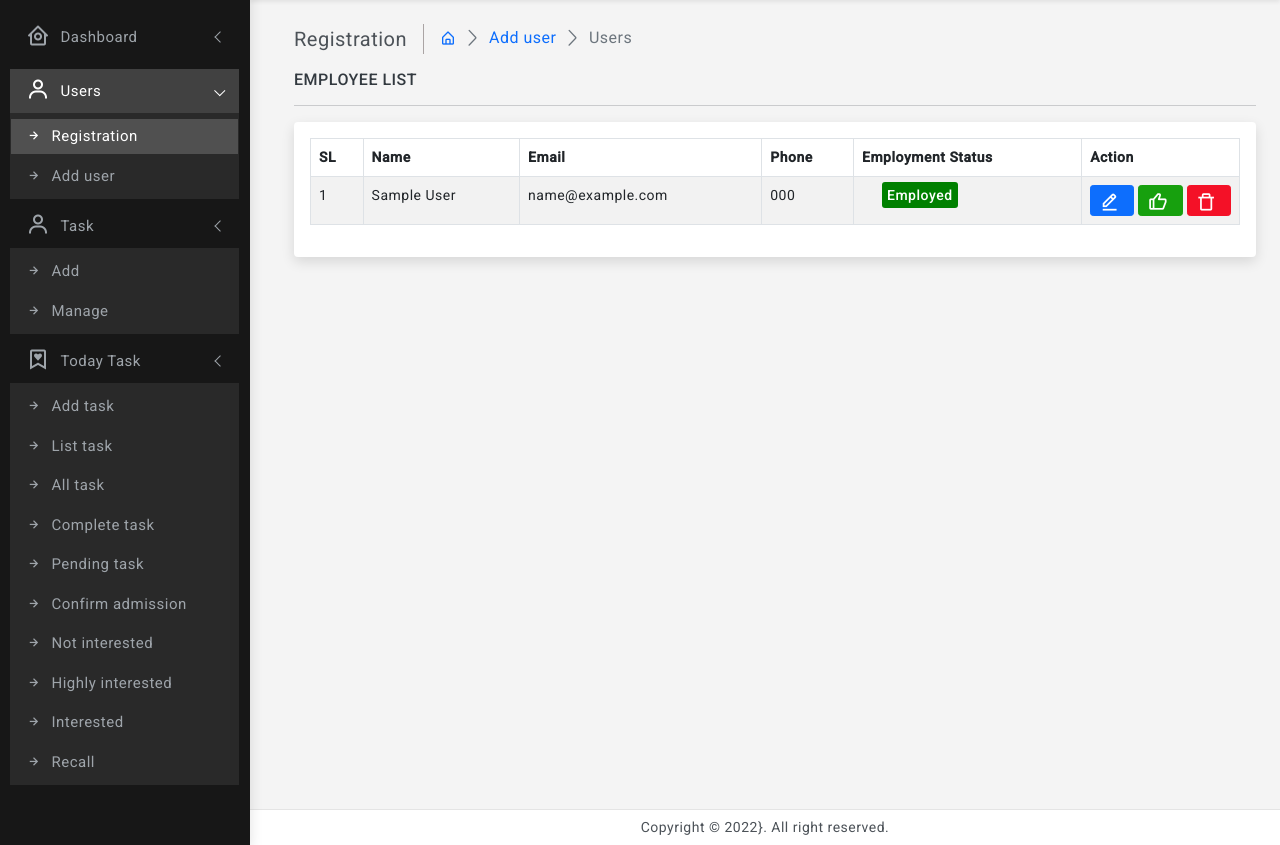
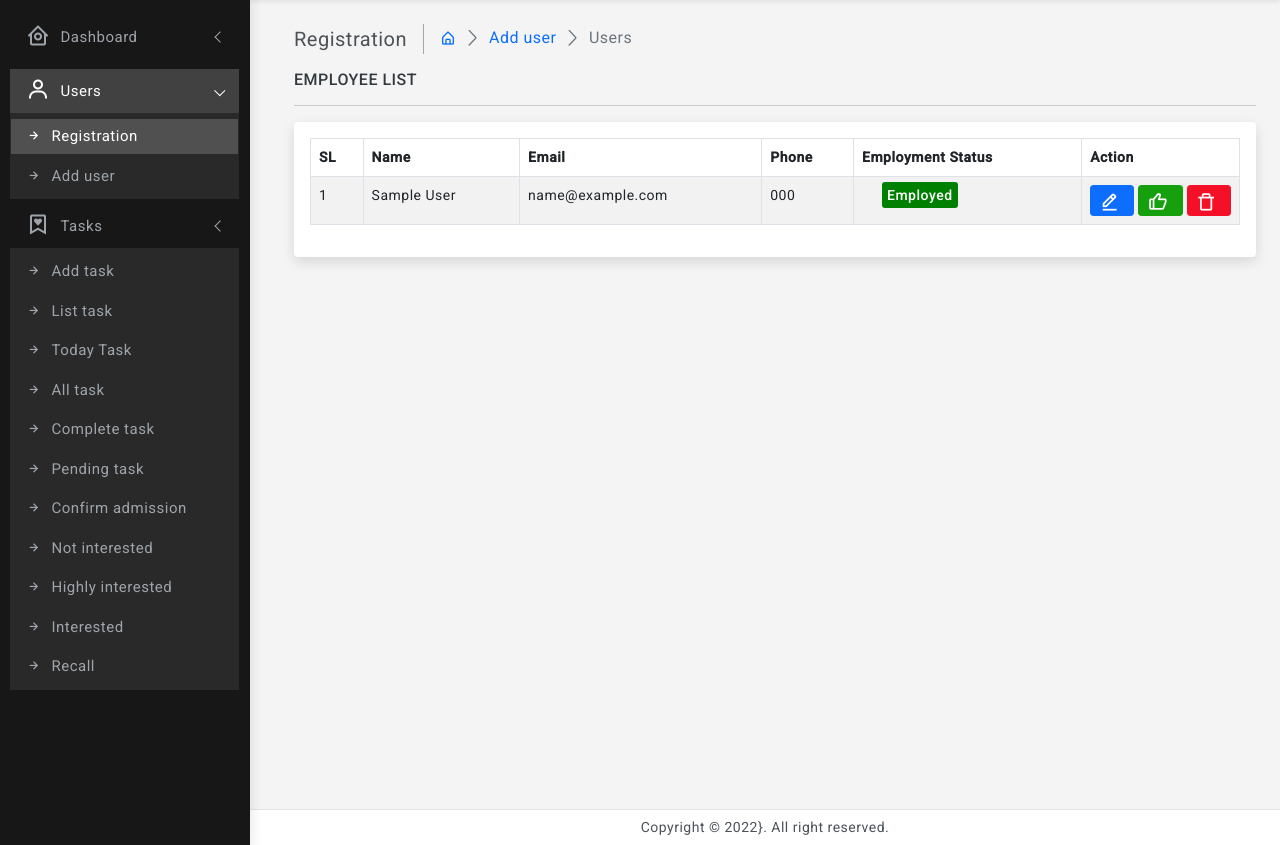
Before and after one commit to webcoderit/taskManagement, a Laravel app: page /admin/register in a window 1280 px wide. Shown: the part 60-905 px from the top of the page. Run offline with Laravel 8, Linux system fonts and the light colour scheme; tables that the repository leaves empty hold one stand-in row (values such as "Sample post"); some libraries are stand-ins or nearby versions.

Commit message:
fix:Sidebar

```diff
--- a/app/Http/Controllers/Admin/AdminController.php
+++ b/app/Http/Controllers/Admin/AdminController.php
@@ -112,4 +112,10 @@ class AdminController extends Controller
         $user->save();
         return redirect('admin/register')->withSuccess('User has been activated.');
     }
+
+    public function destroy(User $user)
+    {
+        $user->delete();
+        return redirect('admin/register')->withSuccess('User has been deleted.');
+    }
 }
--- a/resources/views/backend/admin/users/register.blade.php
+++ b/resources/views/backend/admin/users/register.blade.php
@@ -23,6 +23,12 @@
                 <!--end breadcrumb-->
                 <h6 class="mb-0 text-uppercase">Employee list</h6>
                 <hr/>
+                @if(Session::has('success'))
+                    <div class="alert alert-success alert-dismissible fade show" role="alert">
+                        <strong>Success!</strong> {{ Session::get('success') }}.
+                        <button type="button" class="btn-close" data-bs-dismiss="alert" aria-label="Close"></button>
+                    </div>
+                @endif
                 <div class="card">
                     <div class="card-body">
                         <div class="table-responsive">
--- a/resources/views/backend/includes/nav.blade.php
+++ b/resources/views/backend/includes/nav.blade.php
@@ -31,27 +31,17 @@
       </ul>
     </li>
     <li>
-      <a href="javascript:;" class="has-arrow">
-        <div class="parent-icon"><i class='bx bx-user'></i>
-        </div>
-        <div class="menu-title">Task</div>
-      </a>
-      <ul>
-        <li> <a href="ecommerce-products.html"><i class="bx bx-right-arrow-alt"></i>Add</a></li>
-        <li> <a href="ecommerce-products-details.html"><i class="bx bx-right-arrow-alt"></i>Manage</a></li>
-      </ul>
-    </li>
-    <li>
       <a class="has-arrow" href="javascript:;">
         <div class="parent-icon"><i class='bx bx-bookmark-heart'></i>
         </div>
-        <div class="menu-title">Today Task</div>
+        <div class="menu-title">Tasks</div>
       </a>
       <ul>
         <li> <a href="component-alerts.html"><i class="bx bx-right-arrow-alt"></i>Add task</a>
         </li>
         <li> <a href="component-accordions.html"><i class="bx bx-right-arrow-alt"></i>List task</a>
         </li>
+        <li> <a href="component-badges.html"><i class="bx bx-right-arrow-alt"></i>Today Task</a>
         <li> <a href="component-badges.html"><i class="bx bx-right-arrow-alt"></i>All task</a>
         </li>
         <li> <a href="component-buttons.html"><i class="bx bx-right-arrow-alt"></i>Complete task</a>
```
